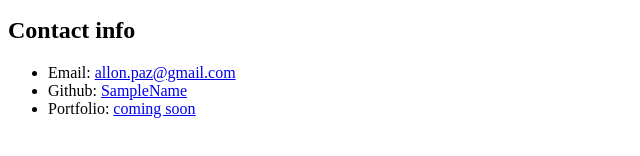
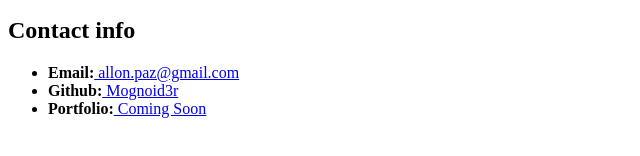
Before and after one commit to Mognoid3r/HTML-git, a plain HTML site: page index.html in a window 1280 px wide. Shown: the part 386-542 px from the top of the page, without its empty margins (0-640 px from the left). Drawn offline with Linux system fonts and the light colour scheme.

Commit message:
final edits

```diff
--- a/index.html
+++ b/index.html
@@ -16,9 +16,9 @@
     <div>
         <h2>Contact info</h2>
         <ul>
-            <li>Email: <a href="#">allon.paz@gmail.com</a></li>
-            <li>Github: <a href="#">SampleName</a></li>
-            <li>Portfolio: <a href="#">coming soon</a></li>
+            <li><strong>Email:</strong><a href="mailto:allon.paz@gmail.com"> allon.paz@gmail.com</a></li>
+            <li><strong>Github:</strong><a href="http://google.com"> Mognoid3r</a></li>
+            <li><strong>Portfolio:</strong><a href="#"> Coming Soon</a></li>
         </ul>
     </div>
 </body>
```
